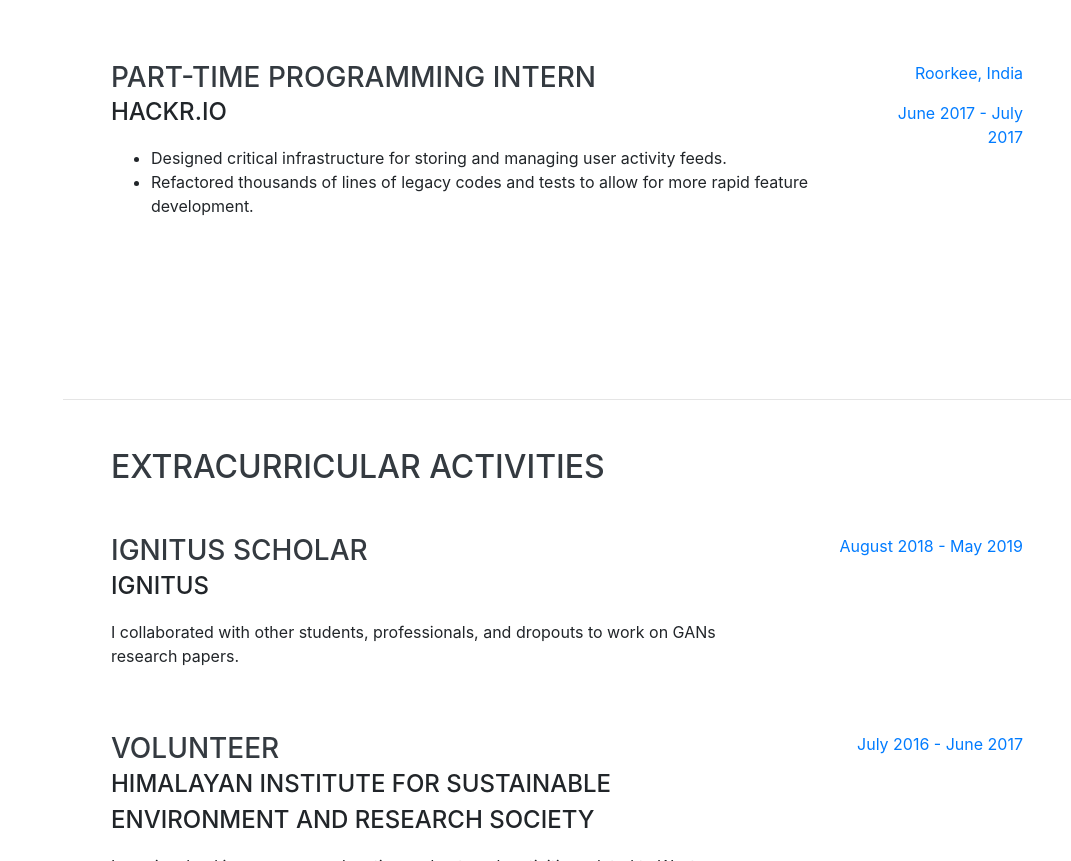
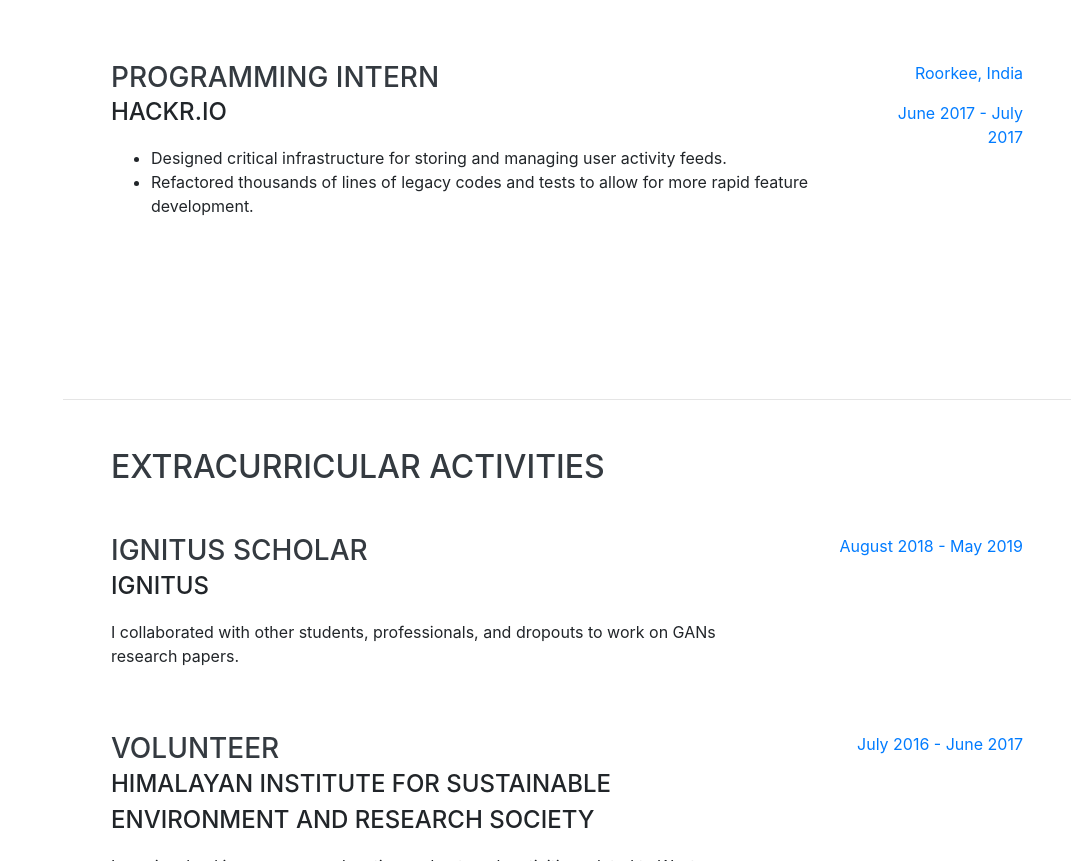
Before and after one commit to tsmanral/tsmanral.github.io, a website with bundled scripts: page index.html in a window 1280 px wide. Shown: the part 2003-2864 px from the top of the page, without its empty margins (209-1280 px from the left). Built offline with nearby package versions, Linux system fonts and the light colour scheme; a web font is replaced by a local one.

Commit message:
final_commit

```diff
--- a/index.html
+++ b/index.html
@@ -168,7 +168,7 @@
 
         <div class="resume-item d-flex flex-column flex-md-row justify-content-between mb-5">
           <div class="resume-content">
-            <h3 class="mb-0">PART-TIME PROGRAMMING INTERN</h3>
+            <h3 class="mb-0">PROGRAMMING INTERN</h3>
             <div class="subheading mb-3">HACKR.IO</div>
             <ul>
             	<li>
```
